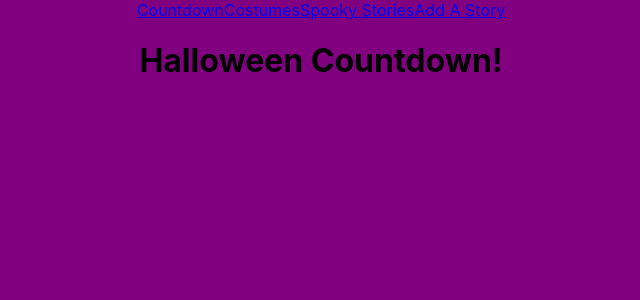
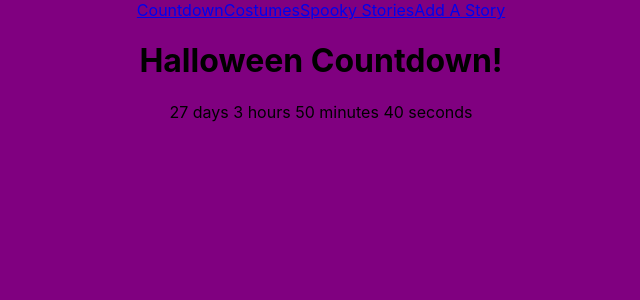
Before and after one commit to sethbdev/phase-2-project, a React (Create React App) app in the folder phase-2-proj/: page /countdown in a window 1280 px wide. Shown: the top 300 px of the page, without its empty margins (319-959 px from the left). Built offline with nearby package versions, Linux system fonts and the light colour scheme.

Commit message:
added countdown component, adjusted dependency array for StoryDetail component

```diff
--- a/phase-2-proj/src/components/Costumes.js
+++ b/phase-2-proj/src/components/Costumes.js
@@ -1,7 +1,7 @@
 import React from "react";
 
 const Costumes = ({ costume }) => {
-  const { id, title, image, price } = costume;
+  const { title, image, price } = costume;
 
   return (
     <div className="costume-card">
--- a/phase-2-proj/src/components/Countdown.js
+++ b/phase-2-proj/src/components/Countdown.js
@@ -1,10 +1,56 @@
 import React, { useEffect, useState } from "react";
 
 const Countdown = () => {
+  const calculateTimeLeft = () => {
+    let year = new Date().getFullYear();
+    let difference = +new Date(`10/31/${year}`) - +new Date();
+
+    let timeLeft = {};
+
+    if (difference > 0) {
+      timeLeft = {
+        days: Math.floor(difference / (1000 * 60 * 60 * 24)),
+        hours: Math.floor((difference / (1000 * 60 * 60)) % 24),
+        minutes: Math.floor((difference / 1000 / 60) % 60),
+        seconds: Math.floor((difference / 1000) % 60),
+      };
+    }
+
+    return timeLeft;
+  };
+
+  const [timeLeft, setTimeLeft] = useState(calculateTimeLeft());
+
+  useEffect(() => {
+    const timer = setTimeout(() => {
+      setTimeLeft(calculateTimeLeft());
+    }, 1000);
+
+    return () => clearTimeout(timer);
+  });
+
+  const timerComponents = [];
+
+  Object.keys(timeLeft).forEach((interval) => {
+    if (!timeLeft[interval]) {
+      return;
+    }
+
+    timerComponents.push(
+      <span className="countdown-timer" key={interval}>
+        {timeLeft[interval]} {interval}{" "}
+      </span>
+    );
+  });
 
   return (
     <div>
       <h1>Halloween Countdown!</h1>
+      {timerComponents.length ? (
+        timerComponents
+      ) : (
+        <h1 className="halloween-day"> Happy Halloween!</h1>
+      )}
     </div>
   );
 };
--- a/phase-2-proj/src/components/StoryDetail.js
+++ b/phase-2-proj/src/components/StoryDetail.js
@@ -9,7 +9,7 @@ const StoryDetail = () => {
     fetch(`http://localhost:3000/stories/${id}`)
       .then((res) => res.json())
       .then((data) => setStory(data));
-  }, []);
+  }, [id]);
 
   if (!story) return <h2>BOO!</h2>;
 
```
